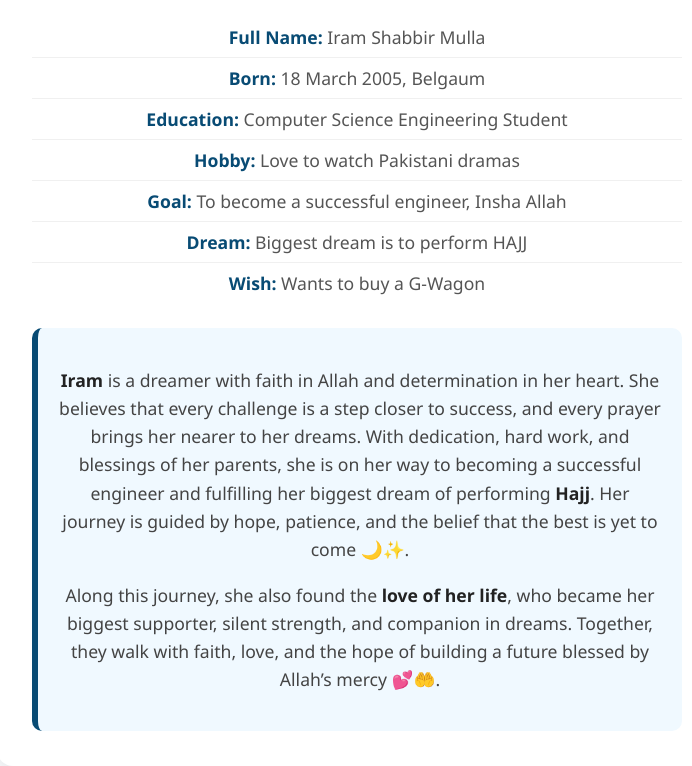
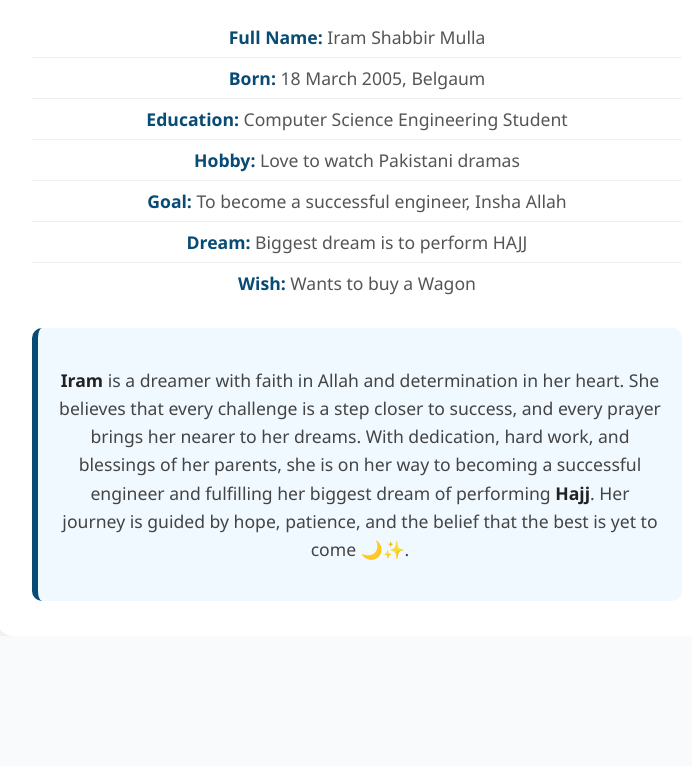
Before and after one commit to I-r-am/family-website, a plain HTML site: page Me.html in a window 1280 px wide. Shown: the part 480-1246 px from the top of the page, without its empty margins (283-975 px from the left). After the commit the page ends 1116 px from the top, so only its background shows below. Drawn offline with Linux system fonts and the light colour scheme.

Commit message:
Add files via upload

```diff
--- a/Me.html
+++ b/Me.html
@@ -96,7 +96,7 @@
       <li><strong>Hobby:</strong> Love to watch Pakistani dramas</li>
       <li><strong>Goal:</strong> To become a successful engineer, Insha Allah</li>
       <li><strong>Dream:</strong> Biggest dream is to perform HAJJ</li>
-      <li><strong>Wish:</strong> Wants to buy a G-Wagon</li>
+      <li><strong>Wish:</strong> Wants to buy a Wagon</li>
     </ul>
 
     <div class="tribute">
@@ -104,10 +104,6 @@
       She believes that every challenge is a step closer to success, and every prayer brings her nearer to her dreams.
       With dedication, hard work, and blessings of her parents, she is on her way to becoming a successful engineer and fulfilling her biggest dream of performing <strong>Hajj</strong>.
       Her journey is guided by hope, patience, and the belief that the best is yet to come 🌙✨.</p>
-
-      <p>Along this journey, she also found the <strong>love of her life</strong>,
-      who became her biggest supporter, silent strength, and companion in dreams.
-      Together, they walk with faith, love, and the hope of building a future blessed by Allah’s mercy 💕🤲.</p>
     </div>
   </div>
 </body>
```
